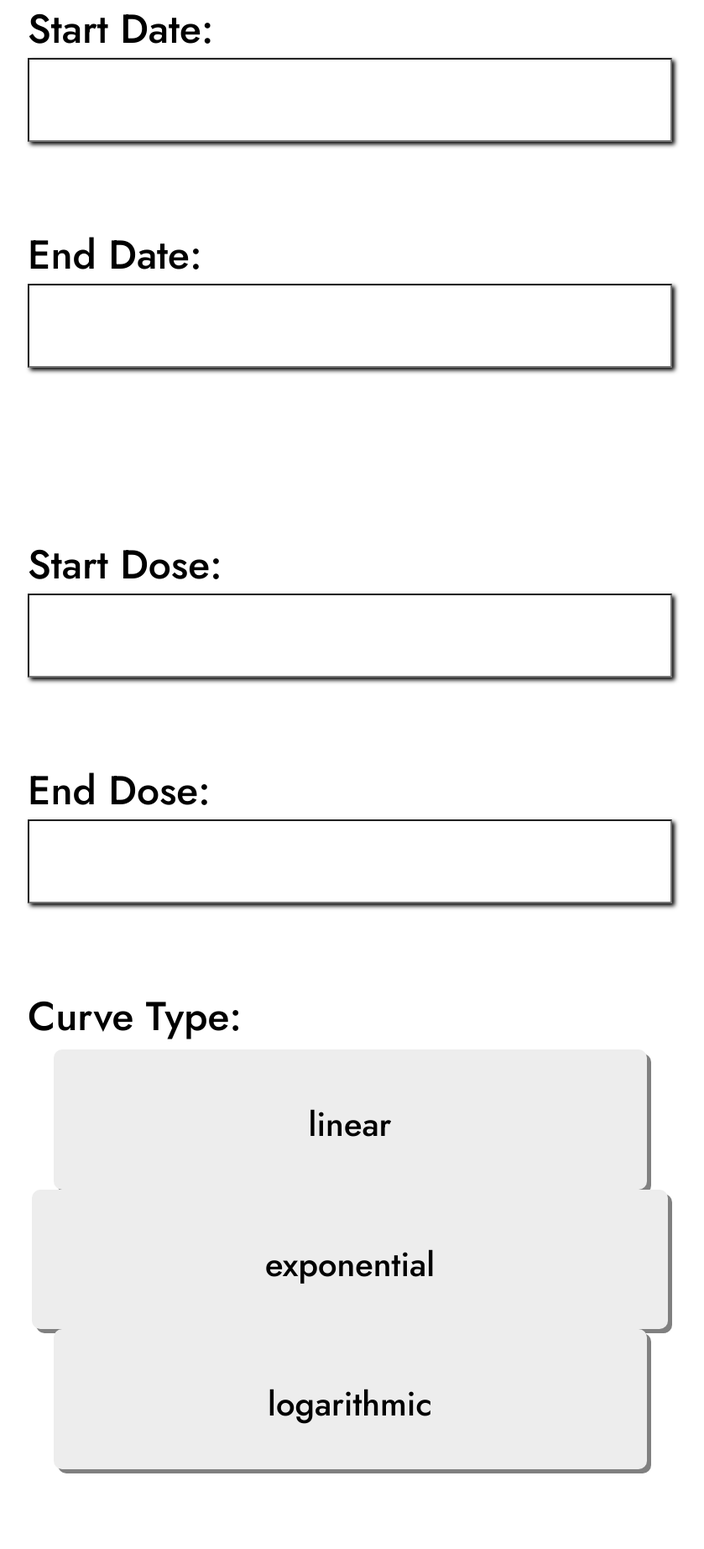
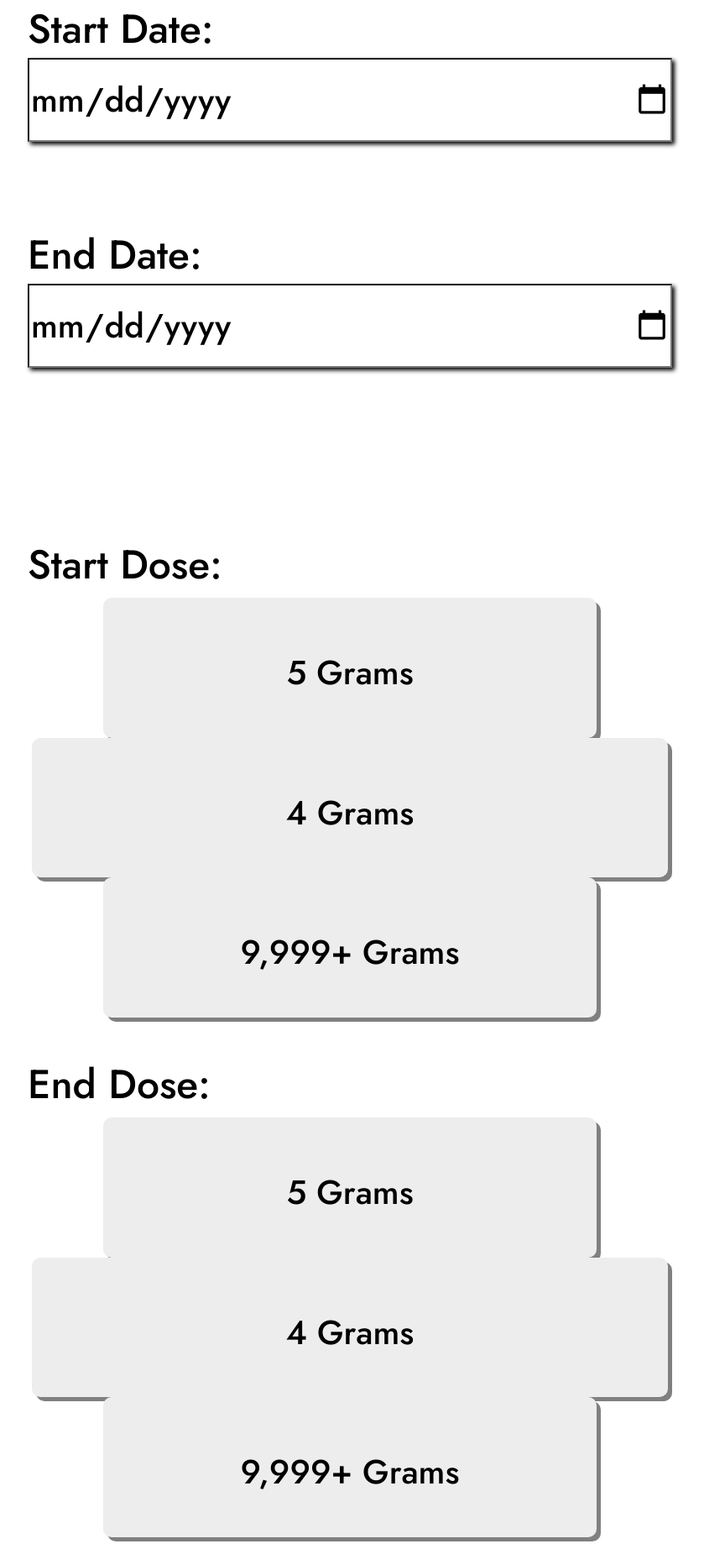
Before and after one commit to deluxe-code/subst-web, a website with bundled scripts: page create_schedule.html in a window 1280 px wide. Shown: the top 1845 px of the page at 84% size, without its empty margins (223-1062 px from the left). Before the commit the page ends 1755 px from the top, so only its background shows below. Built offline with nearby package versions, Linux system fonts and the light colour scheme.

Commit message:
schedule test

```diff
--- a/create_schedule.html
+++ b/create_schedule.html
@@ -4,21 +4,27 @@
     <script src="scripts/create_schedule.js" type="module"></script>
     <link rel="stylesheet" href="styles/create_schedule.css">
     <link rel="stylesheet" href="styles/globalStyles.css">
+    <style>
+        input {
+            font-size: 2.5em;
+        }
+    </style>
 </head>
 
 <body>
-    <form>
+    <form id="scheduleForm">
         <label for="startDate">Start Date: </label><br>
-        <input type="text" id="startDate" name="startDate"><br>
+        <input type="date" id="startDate" name="startDate"><br>
         <label for="endDate">End Date: </label><br>
-        <input type="text" id="endDate" name="endDate"><br>
+        <input type="date" id="endDate" name="endDate"><br>
         <div style="height: 100px"></div>
         <label for="startDose">Start Dose: </label><br>
-        <input type="text" id="startDose" name="startDose"><br>
+        <div id="startDoseSelector" class="optionSelector" style="height: 500px; width: 100%; margin-left: auto; margin-right: auto; margin-bottom: 50px;"></div>
         <label for="endDose">End Dose: </label><br>
-        <input type="text" id="endDose" name="endDose"><br>
+        <div id="endDoseSelector" class="optionSelector" style="height: 500px; width: 100%; margin-left: auto; margin-right: auto; margin-bottom: 50px;"></div>
         <label for="curveType">Curve Type: </label><br>
-        <div id="curveTypeSelector" class="optionSelector" style="height: 500px; width: 100%; margin-left: auto; margin-right: auto; padding:"></div>
+        <div id="curveTypeSelector" class="optionSelector" style="height: 500px; width: 100%; margin-left: auto; margin-right: auto;"></div>
+        <button type="button" style="width: 100%; margin-top: 50px; height: 50px; font-size: 2em; background-color: yellow; color: black;" id="submitButton">Done</button>
     </form>
 </body>
 
--- a/scripts/create_schedule.js
+++ b/scripts/create_schedule.js
@@ -1,11 +1,34 @@
 import { Selector, OptionSelectorConfig } from "./modules/OptionSelector.js";
 let curveTypeOptions = ["linear", "exponential", "logarithmic"];
+let doseOptions = ["5 Grams", "4 Grams", "9,999+ Grams"];
 let OSConfig = new OptionSelectorConfig({
     backgroundColor: "#EDEDED",
     boxShadow: "5px 5px grey"
 });
 let curveTypeSelector = new Selector([curveTypeOptions, OSConfig]);
+let startDoseSelector = new Selector([doseOptions, OSConfig]);
+let endDoseSelector = new Selector([doseOptions, OSConfig]);
 window.addEventListener('load', () => {
     document.getElementById("curveTypeSelector").appendChild(curveTypeSelector.getElement());
+    document.getElementById("startDoseSelector").appendChild(startDoseSelector.getElement());
+    document.getElementById("endDoseSelector").appendChild(endDoseSelector.getElement());
     curveTypeSelector.initialize();
+    startDoseSelector.initialize();
+    endDoseSelector.initialize();
 });
+document.getElementById("submitButton").addEventListener('click', submitSchedule);
+function submitSchedule() {
+    let startDate = document.getElementById("startDate").value;
+    let endDate = document.getElementById("endDate").value;
+    let startDose = startDoseSelector.getSelected();
+    let endDose = endDoseSelector.getSelected();
+    let curveType = curveTypeSelector.getSelected();
+    let submission = {
+        startDate,
+        endDate,
+        startDose,
+        endDose,
+        curveType
+    }
+    console.log(submission);
+}
--- a/scripts/modules/OptionSelector.js
+++ b/scripts/modules/OptionSelector.js
@@ -50,7 +50,7 @@ export class Selector {
     }
 
     getSelected() {
-        return optionsList[this.currentOption];
+        return this.optionsList[this.currentOption];
     }
     createOptionBoxes() {
         let {boxShadow, borderRadius, backgroundColor, fontFamily, fontSize} = this.styles;
@@ -127,7 +127,7 @@ class OptionSelectorAnimator {
     previousTimeStamp = Date.now();
     globalTouchOrigin;
     decelerationInterval;
-    boxGrowthAmount = 0.3;
+    boxGrowthAmount = 1;
     constructor(mySelector, optionBoxes) {
         this.optionBoxes = optionBoxes;
         this.mySelector = mySelector;
@@ -168,7 +168,6 @@ class OptionSelectorAnimator {
             this.mySelector.currentOption = this.mySelector.optionBoxes.length-1;
         }
         this.globalTouchOrigin = touchOriginY;
-        console.log(this.mySelector.currentOption);
         this.decelerate();
     }
 
```
